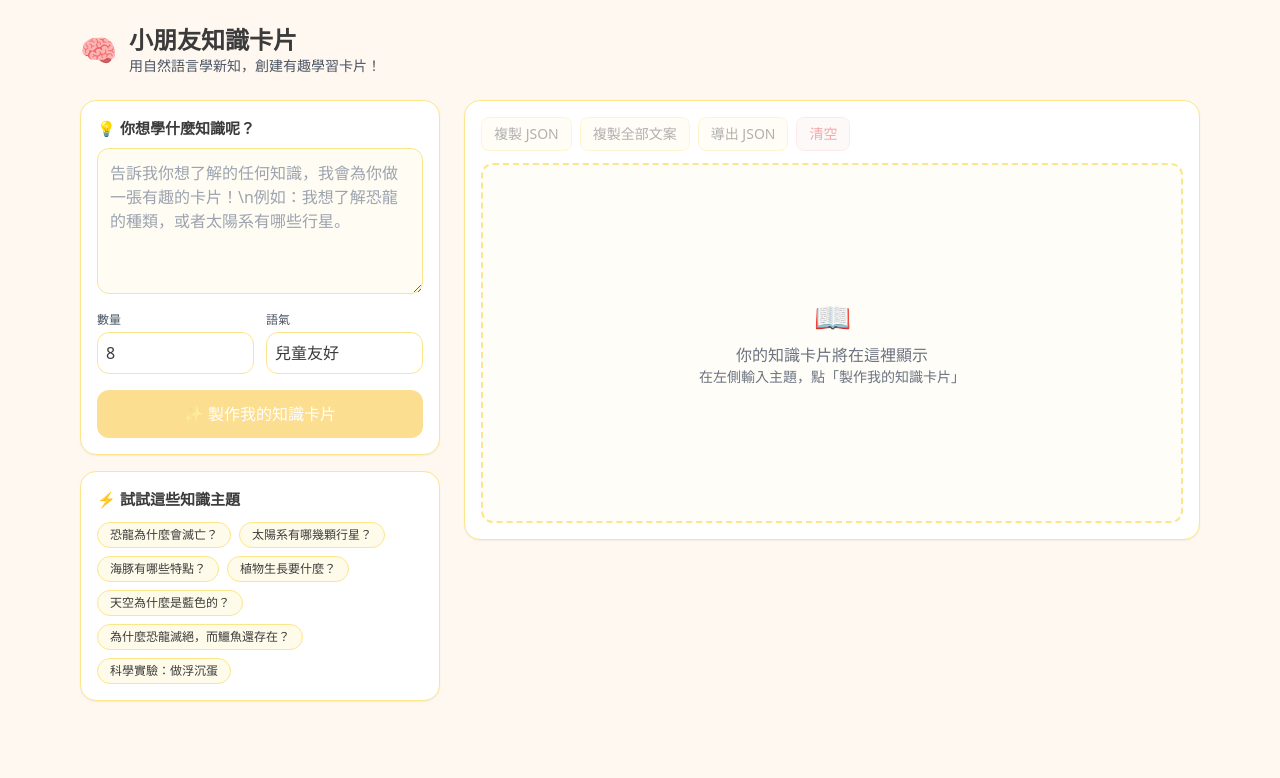
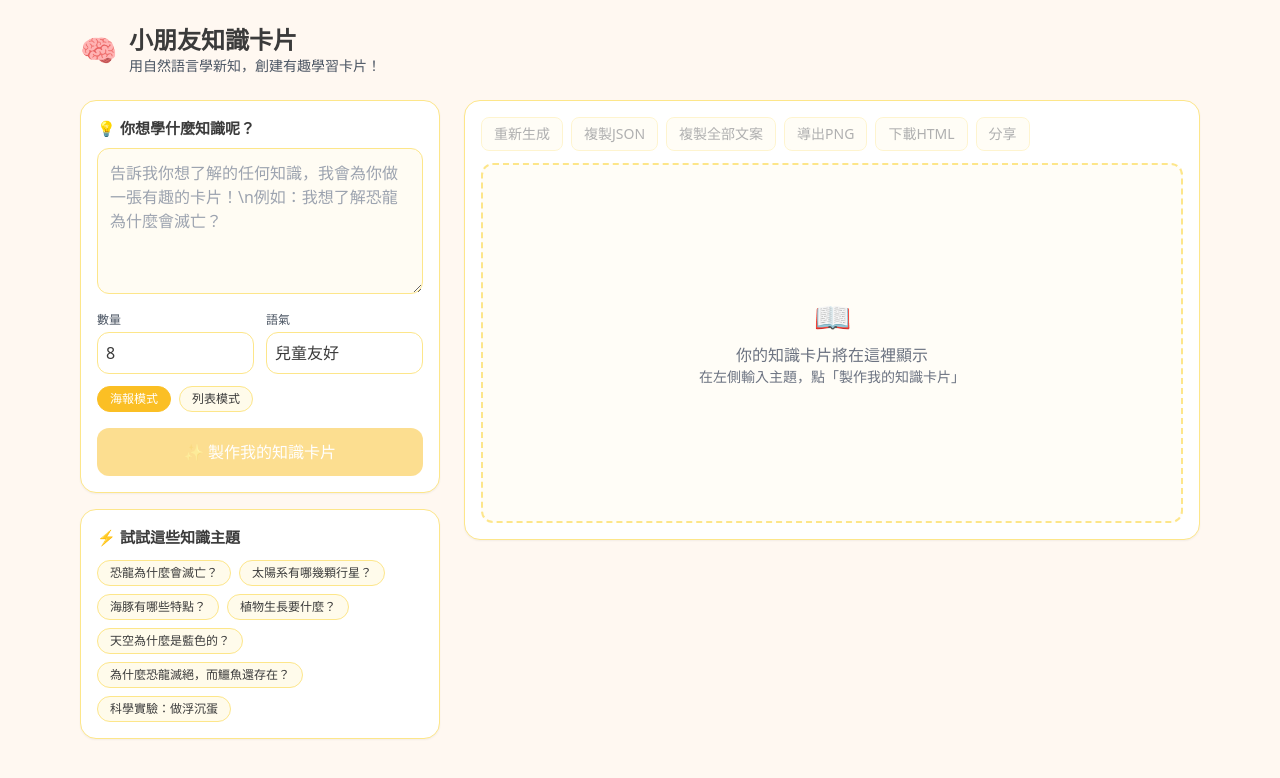
Before and after one commit to tommykid13/glm-card-app, a Next.js app: page / in a window 1280 px wide. Shown: the top 778 px of the page. Built offline with nearby package versions, Linux system fonts and the light colour scheme.

Commit message:
Update page.tsx

```diff
--- a/app/page.tsx
+++ b/app/page.tsx
@@ -1,7 +1,9 @@
 'use client';
 
-import { useState } from 'react';
+import { useRef, useState } from 'react';
 import type { Card } from '../types/card';
+import type { Poster } from '../types/poster';
+import { toPng } from 'html-to-image';
 
 const SUGGESTIONS = [
   '恐龍為什麼會滅亡？',
@@ -13,46 +15,47 @@ const SUGGESTIONS = [
   '科學實驗：做浮沉蛋',
 ];
 
+type Layout = 'poster' | 'list';
+
 export default function Home() {
   const [topic, setTopic] = useState('');
   const [count, setCount] = useState(8);
   const [tone, setTone] = useState('兒童友好');
+  const [layout, setLayout] = useState<Layout>('poster'); // 預設海報
 
   const [cards, setCards] = useState<Card[]>([]);
+  const [poster, setPoster] = useState<Poster | null>(null);
   const [loading, setLoading] = useState(false);
   const [err, setErr] = useState<string>('');
 
+  const posterRef = useRef<HTMLDivElement>(null);
+
   async function generate() {
     if (!topic.trim()) return;
-    setLoading(true);
-    setErr('');
-    setCards([]);
+    setLoading(true); setErr('');
+    setCards([]); setPoster(null);
 
     try {
       const res = await fetch('/api/chat', {
         method: 'POST',
         headers: { 'Content-Type': 'application/json' },
-        body: JSON.stringify({ topic, count, tone }),
+        body: JSON.stringify({ topic, count, tone, layout }),
       });
 
       const raw = await res.text();
       let data: any;
-      try {
-        data = JSON.parse(raw);
-      } catch {
-        const s = raw.indexOf('{');
-        const e = raw.lastIndexOf('}');
+      try { data = JSON.parse(raw); }
+      catch {
+        const s = raw.indexOf('{'), e = raw.lastIndexOf('}');
         if (s >= 0 && e > s) data = JSON.parse(raw.slice(s, e + 1));
         else throw new Error(raw.slice(0, 200));
       }
 
       if (!res.ok) throw new Error(data?.error || 'Request failed');
-      const arr: Card[] = Array.isArray(data?.cards) ? data.cards : [];
-      setCards(arr);
 
-      const history = JSON.parse(localStorage.getItem('history') || '[]') as any[];
-      history.unshift({ ts: Date.now(), topic, count, tone, cards: arr });
-      localStorage.setItem('history', JSON.stringify(history.slice(0, 10)));
+      if (layout === 'poster' && data?.poster) setPoster(data.poster as Poster);
+      else if (layout === 'list' && Array.isArray(data?.cards)) setCards(data.cards as Card[]);
+      else throw new Error('Unexpected response shape');
     } catch (e: any) {
       setErr(e?.message || 'Failed to parse response');
     } finally {
@@ -60,38 +63,47 @@ export default function Home() {
     }
   }
 
-  function onPickSuggestion(s: string) {
-    setTopic(s);
+  function onPickSuggestion(s: string) { setTopic(s); }
+  function copyJSON() {
+    const obj = layout === 'poster' ? { poster } : { cards };
+    navigator.clipboard.writeText(JSON.stringify(obj, null, 2));
   }
-
-  function copyJSON() {
-    const text = JSON.stringify({ cards }, null, 2);
-    navigator.clipboard.writeText(text);
+  function copyAllText() {
+    if (layout === 'poster' && poster) {
+      const t = [
+        `${poster.heroIcon || '🎓'} ${poster.title}`,
+        poster.subtitle || '',
+        ...(poster.sections || []).map(s => `【${s.heading}】${s.body}`),
+        poster.compare ? `對比：${poster.compare.left.title} vs ${poster.compare.right.title}` : '',
+        ...(poster.grid || []).map(g => `${g.icon} ${g.title}：${g.text}`),
+        poster.takeaway ? `一句話：${poster.takeaway.summary}。思考：${poster.takeaway.question}` : '',
+      ].filter(Boolean).join('\n');
+      navigator.clipboard.writeText(t);
+      return;
     }
-
-  function copyAllText() {
-    const text = cards
-      .map(
-        (c, i) =>
-          `#${i + 1} ${c.icon} ${c.title}\n${c.description}\n標籤：${(c.tags || []).join(' / ')}`
-      )
-      .join('\n\n');
-    navigator.clipboard.writeText(text);
+    if (layout === 'list') {
+      const t = cards.map((c,i)=>`#${i+1} ${c.icon} ${c.title}\n${c.description}\n標籤：${(c.tags||[]).join('/')}`).join('\n\n');
+      navigator.clipboard.writeText(t);
     }
-
-  function exportJSON() {
-    const blob = new Blob([JSON.stringify({ cards }, null, 2)], { type: 'application/json' });
+  }
+  async function exportPNG() {
+    if (!posterRef.current) return;
+    const url = await toPng(posterRef.current, { cacheBust: true, pixelRatio: 2 });
+    const a = document.createElement('a');
+    a.href = url; a.download = 'poster.png'; a.click();
+  }
+  function exportHTML() {
+    if (!posterRef.current) return;
+    const html = `<!doctype html><meta charset="utf-8"><title>${poster?.title || 'poster'}</title>` + posterRef.current.outerHTML;
+    const blob = new Blob([html], { type: 'text/html' });
     const url = URL.createObjectURL(blob);
-    const a = document.createElement('a');
-    a.download = 'cards.json';
-    a.href = url;
-    a.click();
+    const a = document.createElement('a'); a.href = url; a.download = 'poster.html'; a.click();
     URL.revokeObjectURL(url);
   }
-
-  function clearAll() {
-    setCards([]);
-    setErr('');
+  async function shareLink() {
+    const text = `我用 GLM 生成了知識海報：《${poster?.title || topic}》`;
+    if (navigator.share) { try { await navigator.share({ text, url: location.href }); } catch {} }
+    else { await navigator.clipboard.writeText(location.href); alert('連結已複製'); }
   }
 
   return (
@@ -115,31 +127,34 @@ export default function Home() {
               <textarea
                 className="w-full rounded-xl border border-amber-200 bg-amber-50/60 p-3 outline-none focus:ring-2 focus:ring-amber-300"
                 rows={5}
-                placeholder="告訴我你想了解的任何知識，我會為你做一張有趣的卡片！\n例如：我想了解恐龍的種類，或者太陽系有哪些行星。"
+                placeholder="告訴我你想了解的任何知識，我會為你做一張有趣的卡片！\n例如：我想了解恐龍為什麼會滅亡？"
                 value={topic}
                 onChange={(e) => setTopic(e.target.value)}
               />
-
               <div className="mt-3 grid grid-cols-2 gap-3">
                 <div>
                   <label className="block text-xs text-gray-600 mb-1">數量</label>
-                  <input
-                    type="number"
-                    min={1}
-                    max={24}
+                  <input type="number" min={1} max={24}
                     className="w-full rounded-xl border border-amber-200 bg-white p-2"
-                    value={count}
-                    onChange={(e) => setCount(parseInt(e.target.value || '8'))}
-                  />
+                    value={count} onChange={(e)=>setCount(parseInt(e.target.value || '8'))}/>
                 </div>
                 <div>
                   <label className="block text-xs text-gray-600 mb-1">語氣</label>
-                  <input
-                    className="w-full rounded-xl border border-amber-200 bg-white p-2"
-                    value={tone}
-                    onChange={(e) => setTone(e.target.value)}
-                  />
+                  <input className="w-full rounded-xl border border-amber-200 bg-white p-2"
+                    value={tone} onChange={(e)=>setTone(e.target.value)}/>
                 </div>
+              </div>
+
+              {/* 佈局切換（預設海報） */}
+              <div className="mt-3 flex gap-2 text-xs">
+                <button
+                  className={`rounded-full px-3 py-1 border ${layout==='poster'?'bg-amber-400 text-white border-amber-400':'border-amber-200 bg-amber-50'}`}
+                  onClick={()=>setLayout('poster')}
+                >海報模式</button>
+                <button
+                  className={`rounded-full px-3 py-1 border ${layout==='list'?'bg-amber-400 text-white border-amber-400':'border-amber-200 bg-amber-50'}`}
+                  onClick={()=>setLayout('list')}
+                >列表模式</button>
               </div>
 
               <button
@@ -156,13 +171,9 @@ export default function Home() {
               <h3 className="mb-3 text-[15px] font-semibold">⚡ 試試這些知識主題</h3>
               <div className="flex flex-wrap gap-2">
                 {SUGGESTIONS.map((s) => (
-                  <button
-                    key={s}
-                    onClick={() => onPickSuggestion(s)}
+                  <button key={s} onClick={()=>onPickSuggestion(s)}
                     className="rounded-full border border-amber-200 bg-amber-50 px-3 py-1 text-xs hover:bg-amber-100"
-                  >
-                    {s}
-                  </button>
+                  >{s}</button>
                 ))}
               </div>
             </div>
@@ -171,39 +182,97 @@ export default function Home() {
           {/* 右側展示區 */}
           <section className="flex-1">
             <div className="rounded-2xl border border-amber-200 bg-white p-4 shadow-sm">
-              {/* 工具列 */}
+              {/* 工具列（海報模式才顯示完整） */}
               <div className="mb-3 flex flex-wrap items-center gap-2">
-                <button
-                  onClick={copyJSON}
-                  disabled={!cards.length}
-                  className="rounded-lg border border-amber-200 bg-amber-50 px-3 py-1.5 text-sm hover:bg-amber-100 disabled:opacity-40"
-                >
-                  複製 JSON
-                </button>
-                <button
-                  onClick={copyAllText}
-                  disabled={!cards.length}
-                  className="rounded-lg border border-amber-200 bg-amber-50 px-3 py-1.5 text-sm hover:bg-amber-100 disabled:opacity-40"
-                >
-                  複製全部文案
-                </button>
-                <button
-                  onClick={exportJSON}
-                  disabled={!cards.length}
-                  className="rounded-lg border border-amber-200 bg-amber-50 px-3 py-1.5 text-sm hover:bg-amber-100 disabled:opacity-40"
-                >
-                  導出 JSON
-                </button>
-                <button
-                  onClick={clearAll}
-                  disabled={!cards.length}
-                  className="rounded-lg border border-red-200 bg-red-50 px-3 py-1.5 text-sm text-red-600 hover:bg-red-100 disabled:opacity-40"
-                >
-                  清空
-                </button>
+                <button onClick={generate} disabled={!topic || loading}
+                  className="rounded-lg border border-amber-200 bg-amber-50 px-3 py-1.5 text-sm hover:bg-amber-100 disabled:opacity-40">重新生成</button>
+                <button onClick={copyJSON} disabled={!(poster || cards.length)}
+                  className="rounded-lg border border-amber-200 bg-amber-50 px-3 py-1.5 text-sm hover:bg-amber-100 disabled:opacity-40">複製JSON</button>
+                <button onClick={copyAllText} disabled={!(poster || cards.length)}
+                  className="rounded-lg border border-amber-200 bg-amber-50 px-3 py-1.5 text-sm hover:bg-amber-100 disabled:opacity-40">複製全部文案</button>
+                {layout === 'poster' && (
+                  <>
+                    <button onClick={exportPNG} disabled={!poster}
+                      className="rounded-lg border border-amber-200 bg-amber-50 px-3 py-1.5 text-sm hover:bg-amber-100 disabled:opacity-40">導出PNG</button>
+                    <button onClick={exportHTML} disabled={!poster}
+                      className="rounded-lg border border-amber-200 bg-amber-50 px-3 py-1.5 text-sm hover:bg-amber-100 disabled:opacity-40">下載HTML</button>
+                    <button onClick={shareLink} disabled={!poster}
+                      className="rounded-lg border border-amber-200 bg-amber-50 px-3 py-1.5 text-sm hover:bg-amber-100 disabled:opacity-40">分享</button>
+                  </>
+                )}
               </div>
 
-              {cards.length === 0 ? (
+              {/* 渲染 */}
+              {layout === 'poster' ? (
+                poster ? (
+                  <div ref={posterRef} className="mx-auto max-w-2xl rounded-2xl bg-[#FFF7ED] p-6 shadow-[0_2px_0_rgba(0,0,0,0.02)]">
+                    <div className="flex items-center justify-between">
+                      <h1 className="text-3xl font-extrabold tracking-tight">{poster.title}</h1>
+                      <div className="text-4xl">{poster.heroIcon || '🎓'}</div>
+                    </div>
+                    {poster.subtitle && (
+                      <p className="mt-1 text-gray-600">{poster.subtitle}</p>
+                    )}
+
+                    <div className="my-4 h-px bg-amber-200" />
+
+                    {(poster.sections || []).map((s, i) => (
+                      <section key={i} className="mb-4">
+                        <h2 className="text-xl font-semibold flex items-center gap-2">
+                          <span className="text-2xl">{s.icon}</span>{s.heading}
+                        </h2>
+                        <p className="mt-1 text-gray-700 leading-relaxed">{s.body}</p>
+                      </section>
+                    ))}
+
+                    {poster.compare && (
+                      <div className="my-5 grid grid-cols-2 gap-4">
+                        <div className="rounded-xl bg-white p-4 text-center shadow-sm border border-amber-100">
+                          <div className="text-sm text-gray-500">對比</div>
+                          <div className="text-lg font-semibold">{poster.compare.left.title}</div>
+                          <ul className="mt-2 text-left list-disc list-inside text-gray-700">
+                            {poster.compare.left.bullets.map((b, i) => <li key={i}>{b}</li>)}
+                          </ul>
+                        </div>
+                        <div className="rounded-xl bg-white p-4 text-center shadow-sm border border-amber-100">
+                          <div className="text-sm text-gray-500">VS</div>
+                          <div className="text-lg font-semibold">{poster.compare.right.title}</div>
+                          <ul className="mt-2 text-left list-disc list-inside text-gray-700">
+                            {poster.compare.right.bullets.map((b, i) => <li key={i}>{b}</li>)}
+                          </ul>
+                        </div>
+                      </div>
+                    )}
+
+                    {poster.grid && (
+                      <>
+                        <h3 className="mt-6 mb-2 text-lg font-semibold">環境變化的影響</h3>
+                        <div className="grid gap-3 sm:grid-cols-2">
+                          {poster.grid.map((g, i) => (
+                            <div key={i} className="rounded-xl bg-white p-4 shadow-sm border border-amber-100">
+                              <div className="flex items-center gap-2 font-semibold">
+                                <span className="text-xl">{g.icon}</span>{g.title}
+                              </div>
+                              <p className="mt-1 text-gray-700">{g.text}</p>
+                            </div>
+                          ))}
+                        </div>
+                      </>
+                    )}
+
+                    {poster.takeaway && (
+                      <div className="mt-6 rounded-xl bg-white p-4 border border-amber-100">
+                        <div className="font-semibold">一句話總結</div>
+                        <p className="mt-1">
+                          <span className="font-semibold text-amber-700">{poster.takeaway.summary}</span>
+                        </p>
+                        {poster.takeaway.question && (
+                          <p className="mt-2 text-gray-700">{poster.takeaway.question}</p>
+                        )}
+                      </div>
+                    )}
+                  </div>
+                ) : (
                   <div className="flex h-[360px] items-center justify-center rounded-xl border-2 border-dashed border-amber-200 bg-amber-50/40">
                     <div className="text-center text-gray-500">
                       <div className="mb-2 text-3xl">📖</div>
@@ -211,7 +280,9 @@ export default function Home() {
                       <div className="text-sm">在左側輸入主題，點「製作我的知識卡片」</div>
                     </div>
                   </div>
+                )
               ) : (
+                // 列表模式（保留原功能）
                 <div className="grid gap-4 sm:grid-cols-2 lg:grid-cols-3">
                   {cards.map((c, i) => (
                     <article key={i} className="rounded-xl border border-amber-200 bg-white p-4 shadow-sm">
@@ -220,9 +291,7 @@ export default function Home() {
                       <p className="mt-1 text-sm text-gray-600">{c.description}</p>
                       <div className="mt-2 flex flex-wrap gap-1">
                         {(c.tags || []).map((t, j) => (
-                          <span key={j} className="rounded-full bg-amber-50 px-2 py-0.5 text-[11px] text-amber-700">
-                            {t}
-                          </span>
+                          <span key={j} className="rounded-full bg-amber-50 px-2 py-0.5 text-[11px] text-amber-700">{t}</span>
                         ))}
                       </div>
                     </article>
```
Lines whose indentation alone changed are shown as unchanged.
